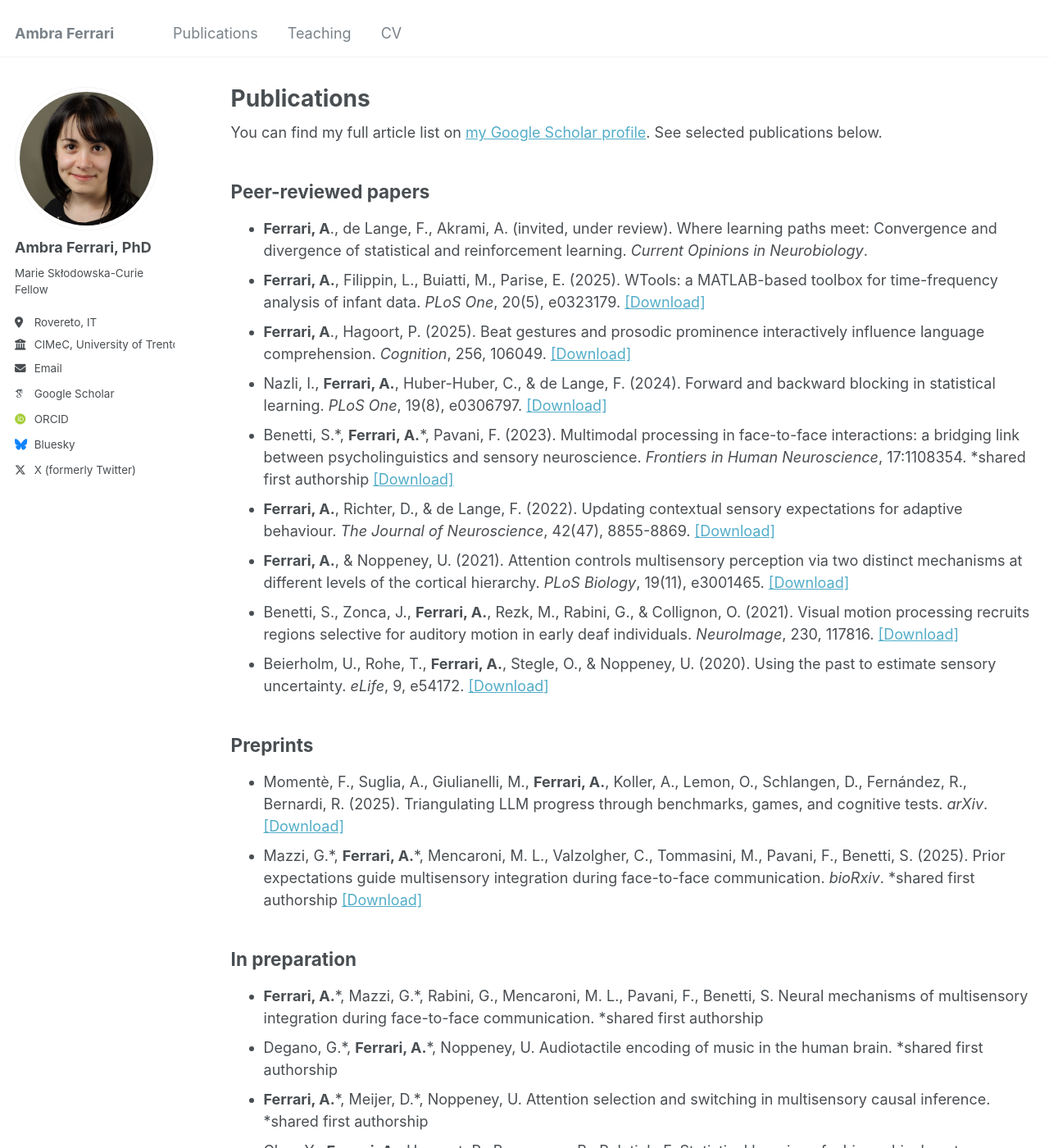
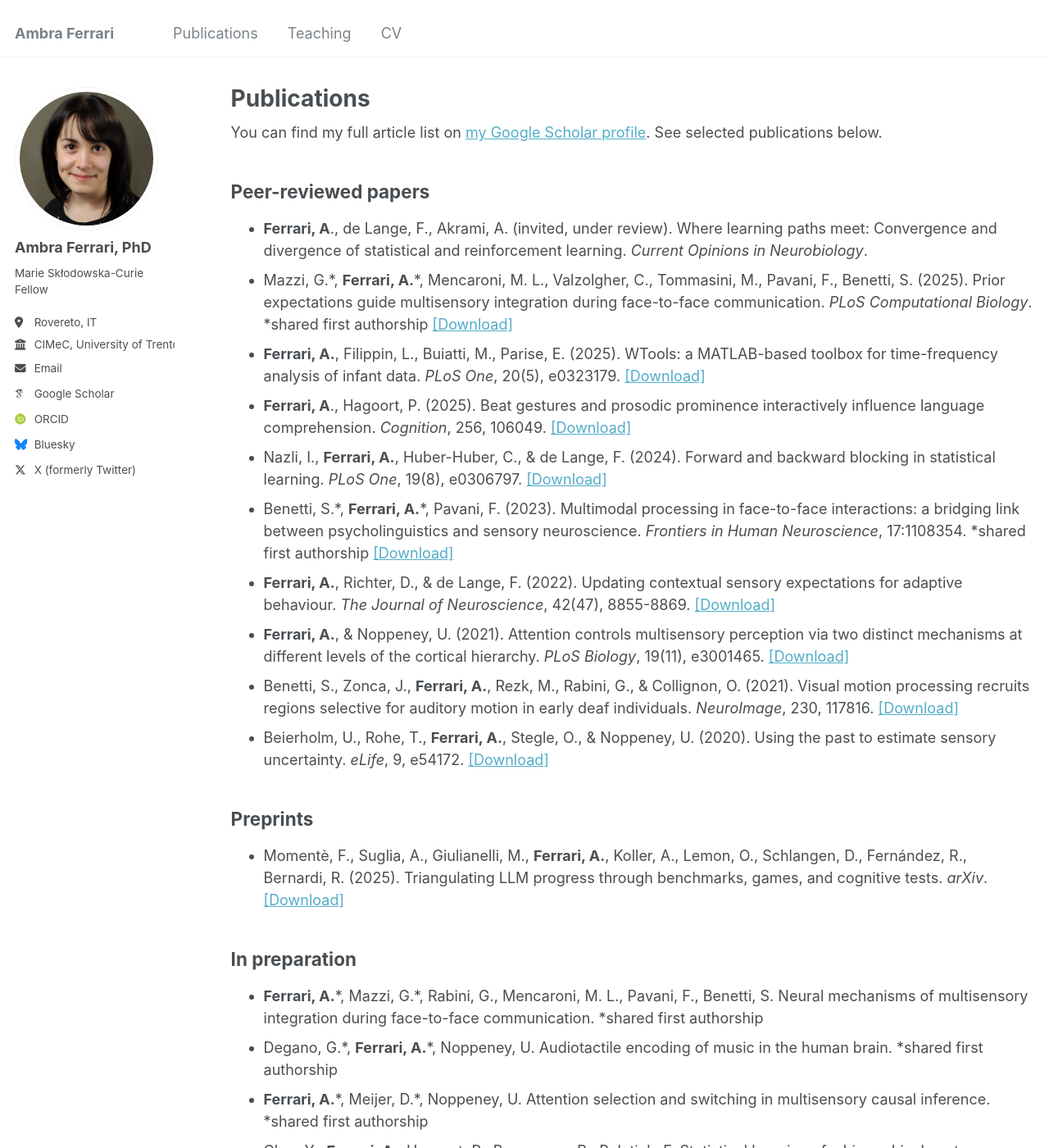
Before and after one commit to ambrafer/ambrafer.github.io, a Jekyll site: the page built from _pages/publications.html, in a window 1280 px wide and 1400 px high. Shown: the whole window at 82% size. Built offline with Jekyll 4.4.1, drawn with Linux system fonts in a browser that asks for light colours; some web fonts are replaced.

Commit message:
Update publications.html

```diff
--- a/_pages/publications.html
+++ b/_pages/publications.html
@@ -14,6 +14,9 @@ author_profile: true
   <h2>Peer-reviewed papers</h2>
     <ul>
         <li><b>Ferrari, A</b>., de Lange, F., Akrami, A. (invited, under review). Where learning paths meet: Convergence and divergence of statistical and reinforcement learning. <i>Current Opinions in Neurobiology</i>.
+        </li>
+        <li>Mazzi, G.*, <b>Ferrari, A.</b>*, Mencaroni, M. L., Valzolgher, C., Tommasini, M., Pavani, F., Benetti, S. (2025). Prior expectations guide multisensory integration during face-to-face communication. <i>PLoS Computational Biology</i>. <span class="note">*shared first authorship</span>
+            <a href="https://journals.plos.org/ploscompbiol/article?id=10.1371/journal.pcbi.1013468" target="_blank">[Download]</a>
         </li>
         <li><b>Ferrari, A.</b>, Filippin, L., Buiatti, M., Parise, E. (2025). WTools: a MATLAB-based toolbox for time-frequency analysis of infant data. <i>PLoS One</i>, 20(5), e0323179.
           <a href="https://doi.org/10.1371/journal.pone.0323179" target="_blank">[Download]</a>
@@ -45,9 +48,6 @@ author_profile: true
     <ul>
         <li>Momentè, F., Suglia, A., Giulianelli, M., <b>Ferrari, A.</b>, Koller, A., Lemon, O., Schlangen, D., Fernández, R., Bernardi, R. (2025). Triangulating LLM progress through benchmarks, games, and cognitive tests. <i>arXiv</i>.
             <a href="https://doi.org/10.48550/arXiv.2502.14359" target="_blank">[Download]</a>
-        </li>
-        <li>Mazzi, G.*, <b>Ferrari, A.</b>*, Mencaroni, M. L., Valzolgher, C., Tommasini, M., Pavani, F., Benetti, S. (2025). Prior expectations guide multisensory integration during face-to-face communication. <i>bioRxiv</i>. <span class="note">*shared first authorship</span>
-            <a href="https://doi.org/10.1101/2025.02.19.638980" target="_blank">[Download]</a>
         </li>
     </ul>
 
```
